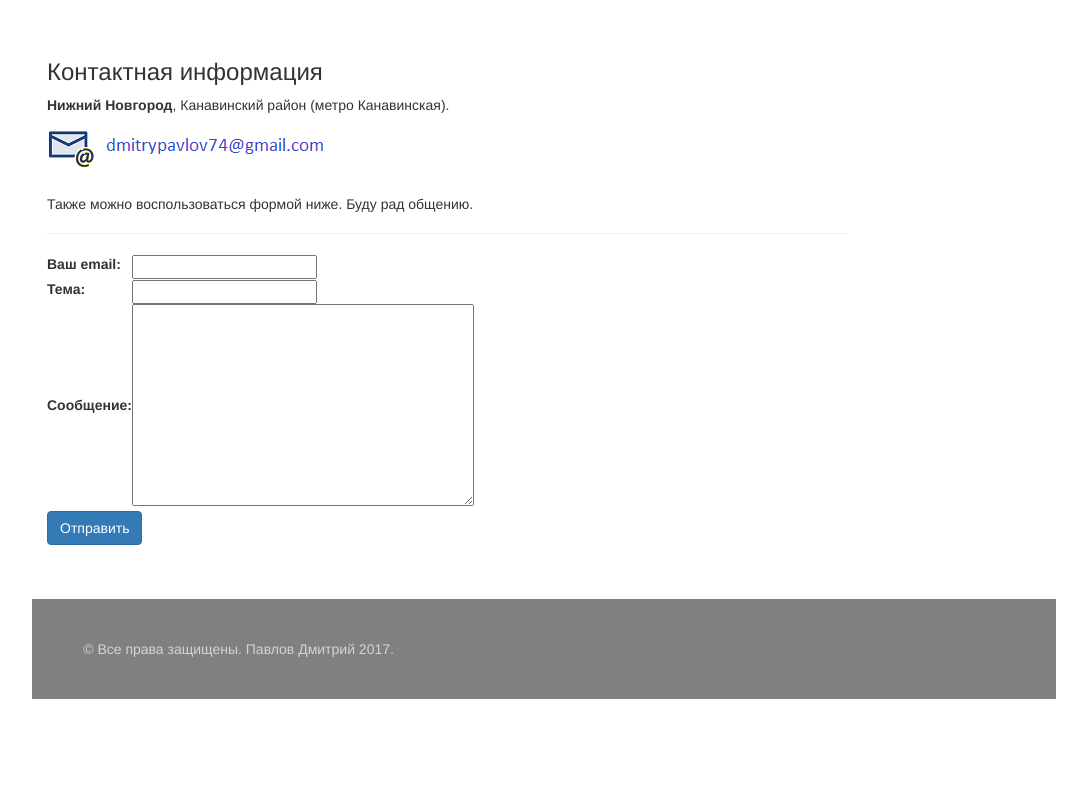
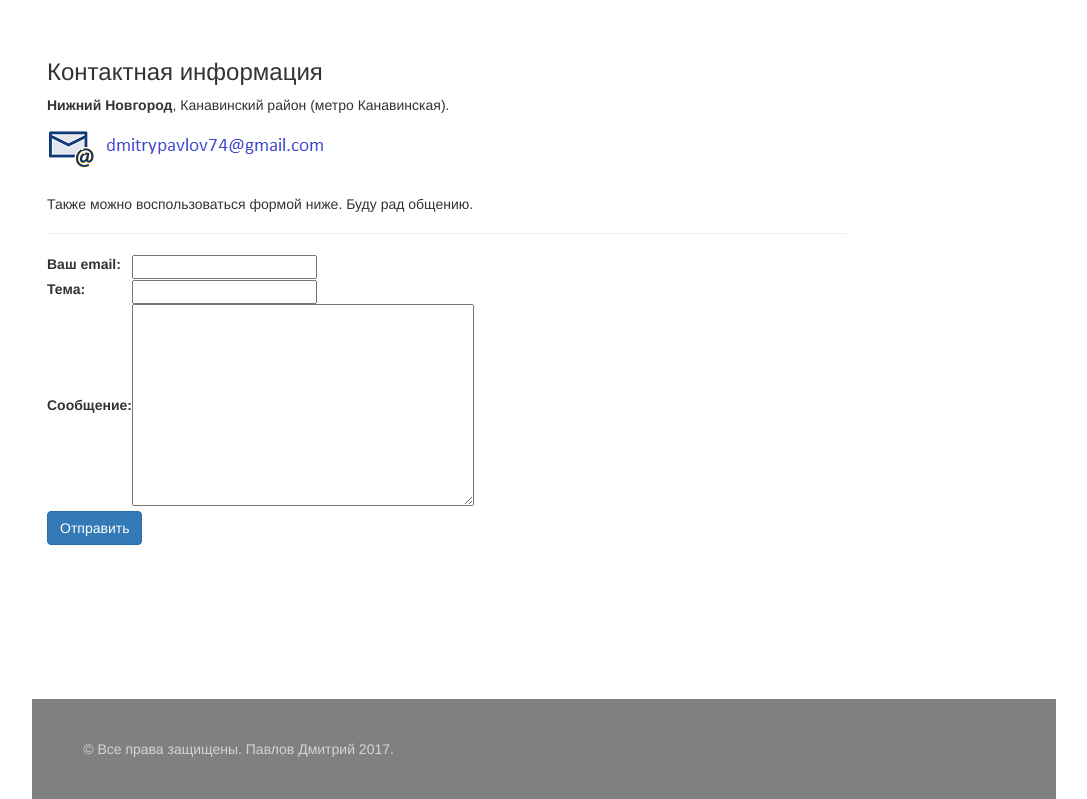
Before and after one commit to dmitry741/django_released, a Django app: page /feedback in a window 1280 px wide. Shown: the part 181-980 px from the top of the page, without its empty margins (96-1183 px from the left). Before the commit the page ends 880 px from the top, so only its background shows below. Run offline with Django 3.2, Linux system fonts and the light colour scheme; some libraries are stand-ins or nearby versions.

Commit message:
increase min-height for contact page
ridan

```diff
--- a/first_app_django/static/style.css
+++ b/first_app_django/static/style.css
@@ -67,7 +67,7 @@ html, body {
 .container .main_con {
     margin-left: 0%;
     min-width: 800px;
-    min-height: 700px;
+    min-height: 800px;
 }
 
 .container .main_hb {
--- a/first_app_django/templates/contacts.html
+++ b/first_app_django/templates/contacts.html
@@ -55,6 +55,7 @@
                 <input type="submit" value="Отправить" class="btn btn-primary"/>
             </form>
             <br>
+
             {% if feed_success %}
             <div class="alert alert-success alert-dismissible" role="alert">
                 <button type="button" class="close" data-dismiss="alert" aria-label="Close">
```
Also changed, not shown: first_app_django/db.sqlite3.
